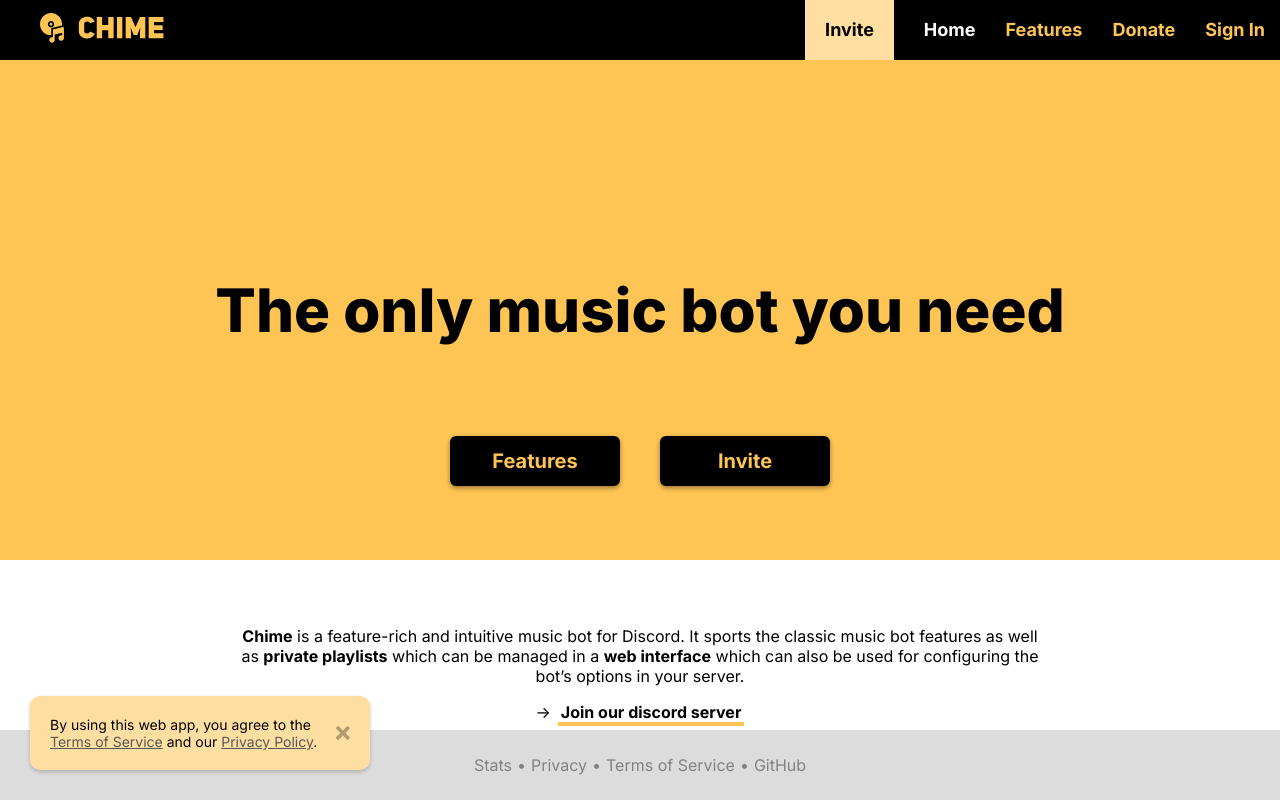
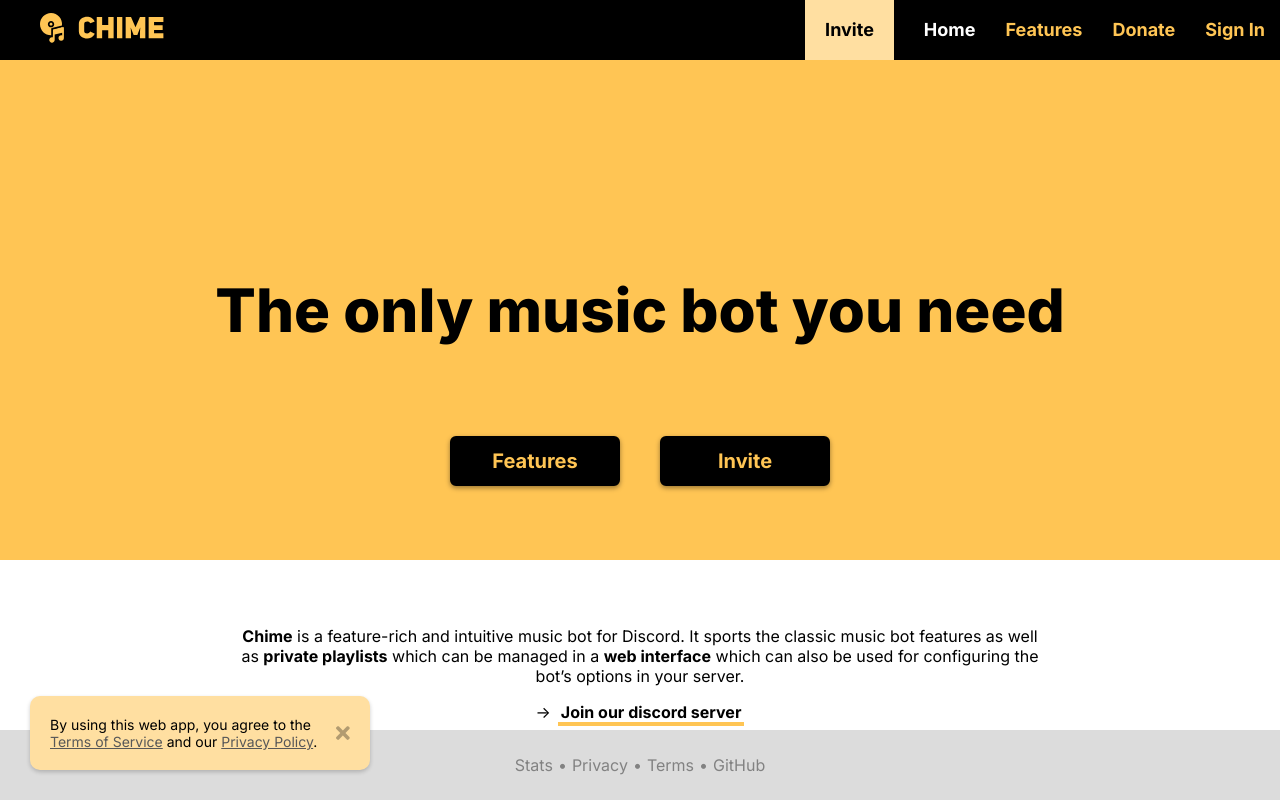
Before and after one commit to realmayus/chime-web, a React (Create React App) app: page / in a window 1280 px wide. Built offline with nearby package versions, Linux system fonts and the light colour scheme.

Commit message:
Changed "Terms of Service" to "Terms" in Footer.js

```diff
--- a/src/components/Footer/Footer.js
+++ b/src/components/Footer/Footer.js
@@ -9,7 +9,7 @@
             <span className={styles.dot}>•</span>
             <Link to={"/privacy"} className={styles.footerLink}>Privacy</Link>
             <span className={styles.dot}>•</span>
-            <Link to={"/terms"} className={styles.footerLink}>Terms of Service</Link>
+            <Link to={"/terms"} className={styles.footerLink}>Terms</Link>
             <span className={styles.dot}>•</span>
             <a href="https://github.com/realmayus/chime-web" className={styles.footerLink} >GitHub</a>
         </footer>
```
